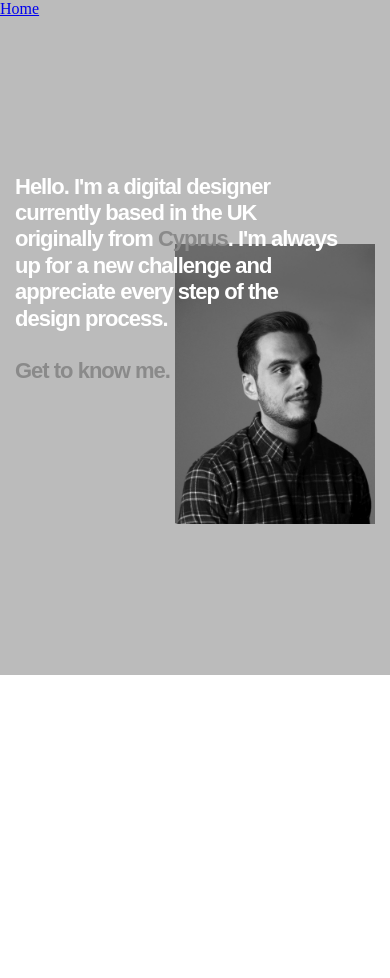
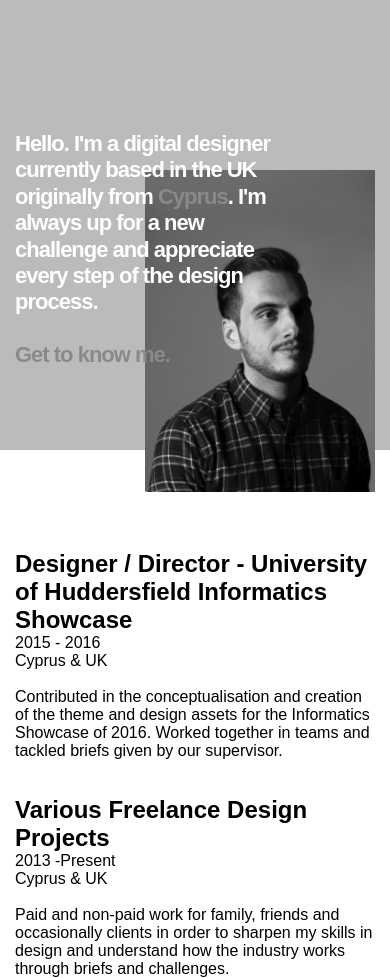
Before and after one commit to thejoshmichael/Layout_Concept, a plain HTML site: page about.html in a window 390 px wide. Before the commit the page ends 844 px from the top, so only its background shows below. Drawn offline with Linux system fonts and the light colour scheme.

Commit message:
Media Query Clean up

```diff
--- a/about.html
+++ b/about.html
@@ -7,7 +7,7 @@
   <link rel="stylesheet" href="css/styles.css" type="text/css">
 </head>
 <body>
-  <div class="about">
+  <!-- <div class="about">
     <a href="index.html">Home</a>
   </div>
 
@@ -16,7 +16,46 @@
     <p>Hello. I'm a digital designer currently based in the UK originally from <span>Cyprus</span>. I'm always up for a new challenge and appreciate every step of the design process.<br><br>
     <span>Get to know me.</span>
     </p>
+  </section>
 
+  <section class="profile">
+    <div class="profile-inner">
+      <h1>Designer / Director - University of Huddersfield Informatics Showcase</h1>
+
+      <p><span>2015 - 2016<br>Cyprus &amp; UK</span><br><br>Contributed in the conceptualisation and creation of the theme and design assets for the Informatics Showcase of 2016. Worked together in teams and tackled briefs given by our supervisor.</p>
+
+      <br><br>
+
+  <h1>Various Freelance Design Projects</h1>
+
+  <p><span>2013 -Present<br>Cyprus &amp; UK</span><br><br>Paid and non-paid work for family, friends and occasionally clients in order to sharpen my skills in design and understand how the industry works through briefs and challenges.</p>
+    </div>
+  </section> -->
+
+  <header></header>
+  <section class="about">
+    <div class="about-container">
+      <p>Hello. I'm a digital designer currently based in the UK originally from <span>Cyprus</span>. I'm always up for a new challenge and appreciate every step of the design process.<br><br><span>Get to know me.</span>
+      </p>
+
+      <div class="about-img">
+        <img src="myself.jpg" alt="">
+      </div>
+    </div>
+  </section>
+
+  <section class="profile">
+    <div class="profile-container">
+      <div class="profile-inner">
+        <h1>Designer / Director - University of Huddersfield Informatics Showcase</h1>
+
+        <p><span>2015 - 2016<br>Cyprus &amp; UK</span><br><br>Contributed in the conceptualisation and creation of the theme and design assets for the Informatics Showcase of 2016. Worked together in teams and tackled briefs given by our supervisor.</p>
+
+        <br><br>
+        <h1>Various Freelance Design Projects</h1>
+        <p><span>2013 -Present<br>Cyprus &amp; UK</span><br><br>Paid and non-paid work for family, friends and occasionally clients in order to sharpen my skills in design and understand how the industry works through briefs and challenges.</p>
+      </div>
+    </div>
   </section>
 </body>
 </html>
--- a/css/sass/styles.sass
+++ b/css/sass/styles.sass
@@ -3,6 +3,7 @@
 body
   padding: 0
   margin: 0
+  font-family: sans-serif
 
 *
   box-sizing: border-box
@@ -76,74 +77,107 @@ img
 
 
 // Styles for About Page Start Here
+header
+  width: 100%
+  height: 50px
+  background: #F2F0F1
+
 .about
   width: 100%
-  height: 80vh
-  background-color: #F2F0F1
-  position: relative
+  background: #F2F0F1
 
-.about-me
-  width: 80%
-  max-width: 1000px
-  position: absolute
-  top: 15%
-  left: 50%
-  transform: translateX(-50%)
+  .about-container
+    width: 80%
+    max-width: 1000px
+    margin: 0 auto
+    position: relative
+    height: 400px
+    margin-bottom: 200px
+
+    p
+      width: 70%
+      color: black
+      font:
+        size: 30px
+        weight: bold
+      letter-spacing: -1px
+      line-height: 1.2
+
+      position: absolute
+      top: 50%
+      transform: translateY(-50%)
+      z-index: 2
+
+    span
+      color: #aaa
+
+    .about-img
+      width: 40%
+      min-width: 300px
+      position: absolute
+      right: 15px
+
+      img
+        width: 100%
+        max-width: 100%
+
+.profile
+  width: 100%
   // background: red
+  overflow: auto
 
-  img
-    width: 450px
-    float: right
+  .profile-container
+    width: 80%
+    max-width: 1000px
+    margin: 0 auto
 
-  p
-    font:
-      family: sans-serif
-      size: 30px
-      weight: bold
-    letter-spacing: -1px
-    line-height: 1.2
-    display: block
-    width: 65%
-    position: absolute
-    top: 15%
+    .profile-inner
+      width: 60%
+      float: right
 
-  span
-    color: #aaa
 
 @media only screen and (max-width: 768px)
-  // .about
-    // height: 60vh
+  .about
+    .about-container
+      width: 100%
+      padding: 0 15px
+      margin-bottom: 100px
+      p
+        font-size: 26px
 
-  .about-me
-    img
-      width: 350px
+  .profile
+    .profile-container
+      width: 100%
+      padding: 0 15px
+
+      .profile-inner
+        width: 100%
+
+@media only screen and (max-width: 640px)
+  header
+    background: #bbb
+  .about
+    background: #bbb
+    .about-container
+      p
+        color: white
+      span
+        color: #8a8a8a
 
 @media only screen and (max-width: 460px)
+  .about-container
+    .about-img
+      min-width: 230px !important
+      top: 30%
+    p
+      font-size: 22px !important
+
+@media only screen and (max-width: 320px)
   .about
-    background: #bbb
-    // height: 65vh
-
-  .about-me
-    width: 100%
-    padding: 0 15px
-    margin-top: 30%
-
-    img
-      width: 250px
-
-    p
-      width: 85%
-      color: white
-      top: -25%
-      font-size: 26px
-
-    span
-      color: #8a8a8a
-
-@media only screen and (max-width: 400px)
-  .about-me
-    p
-      font-size: 22px
-
-    img
-      width: 200px
+    .about-container
+      height: 350px
+      p
+        font-size: 20px
+      .about-img
+        min-width: 180px !important
+        top: 40%
```
Also changed, not shown: css/styles.css.
